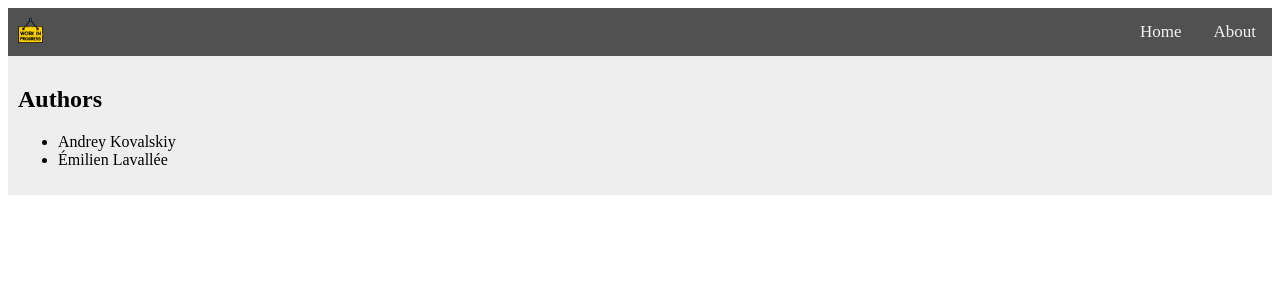
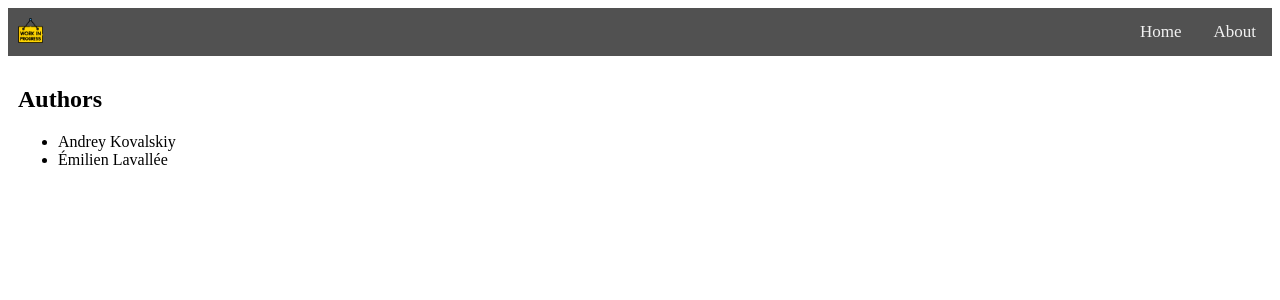
Before and after one commit to MotionForce/obnl-hax, a SvelteKit app: page /about in a window 1280 px wide. Shown: the top 300 px of the page. Built offline with nearby package versions, Linux system fonts and the light colour scheme.

Commit message:
removed background from behind about in /src/about/+page.svelte

```diff
--- a/src/routes/about/+page.svelte
+++ b/src/routes/about/+page.svelte
@@ -13,7 +13,6 @@
 
 <style>
     .authors {
-        background-color: #eee;
         padding: 10px;
     }
 </style>
```
